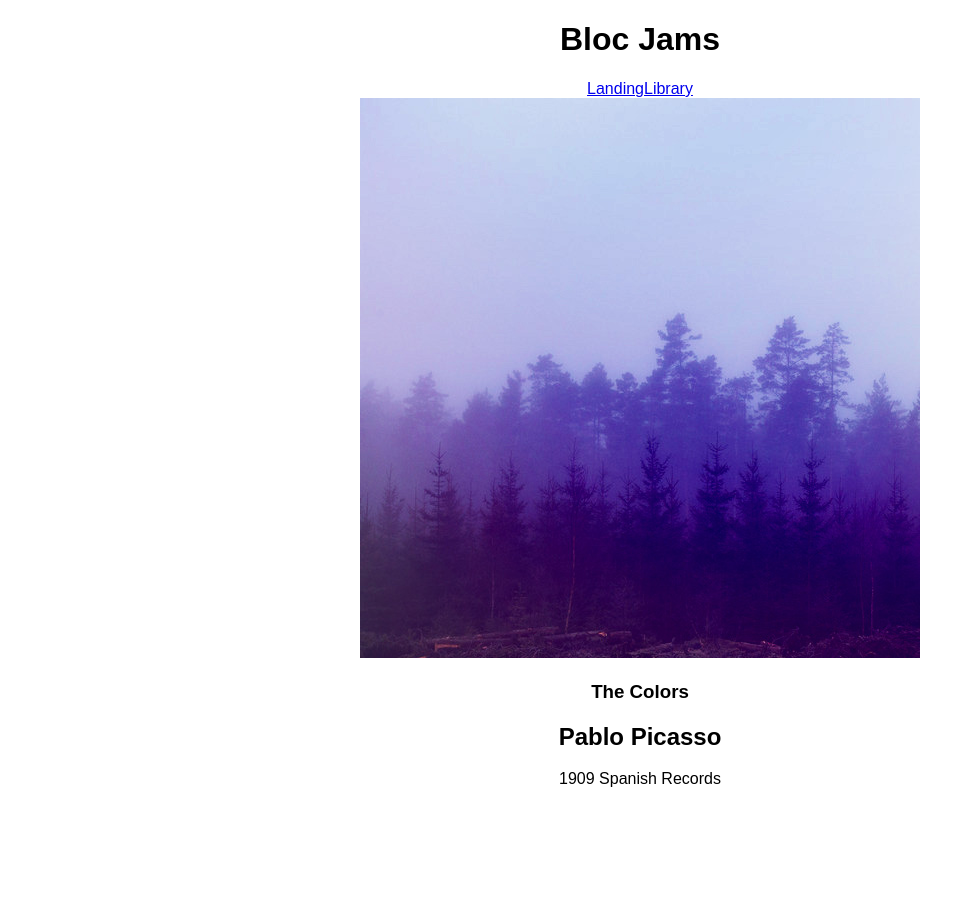
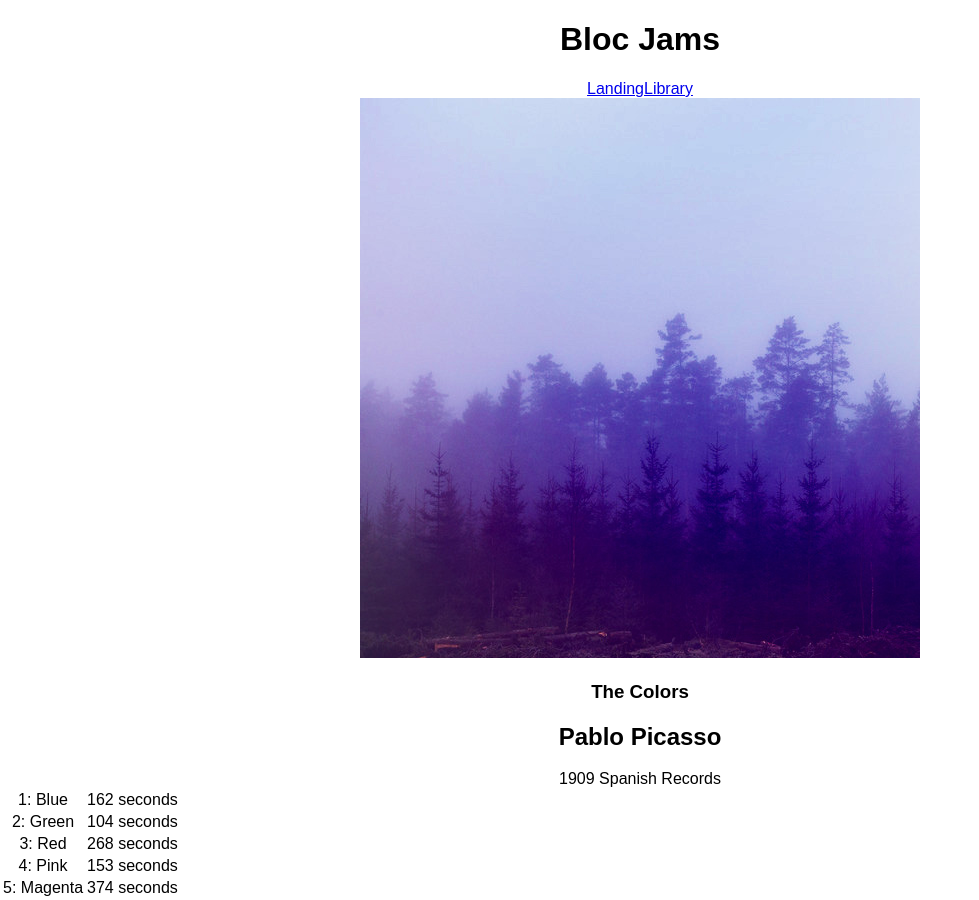
Before and after one commit to jkest90/bloc-jams-react, a React (Create React App) app: page /album/the-colors in a window 1280 px wide. Shown: the whole page, without its empty margins (0-979 px from the left). Before the commit the page ends 800 px from the top, so only its background shows below. Built offline with nearby package versions, Linux system fonts and the light colour scheme.

Commit message:
assignment 3.6: complete

```diff
--- a/public/index.html
+++ b/public/index.html
@@ -10,6 +10,7 @@
     -->
     <link rel="manifest" href="%PUBLIC_URL%/manifest.json">
     <link rel="shortcut icon" href="%PUBLIC_URL%/favicon.ico">
+    <link rel="stylesheet" href="http://code.ionicframework.com/ionicons/2.0.1/css/ionicons.min.css">
     <!--
       Notice the use of %PUBLIC_URL% in the tags above.
       It will be replaced with the URL of the `public` folder during the build.
--- a/src/components/Album.js
+++ b/src/components/Album.js
@@ -32,6 +32,16 @@ class Album extends Component {
                   <col id="song-title-column" />
                   <col id="song-duration-column" />
                </colgroup>
+               <tbody>
+                  {
+                     this.state.album.songs.map( (song,index) =>
+                        <tr className="song-info">
+                           <td>{index+1}: {song.title}</td>
+                           <td> {Math.round(song.duration)} seconds </td>
+                        </tr>
+                     )
+                  }
+               </tbody>
             </table>
          </section>
       );
```
